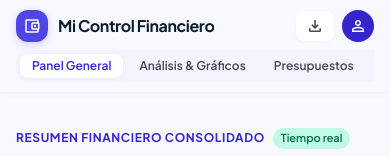
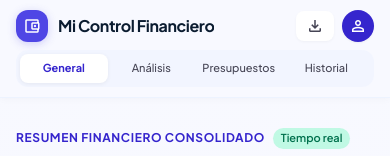
Before and after one commit to CesarJFarias/agenda-de-gastos, a React (Vite) app: page / in a window 390 px wide. Shown: the top 156 px of the page. Built offline with nearby package versions, Linux system fonts and the light colour scheme; no server answers; the database is empty.

Commit message:
fix(mobile-nav): distribuir barra de navegacion en 4 columnas fijas y renombrar a Analisis

```diff
--- a/src/components/dashboard/ExpenseDistribution.jsx
+++ b/src/components/dashboard/ExpenseDistribution.jsx
@@ -16,7 +16,7 @@ export function ExpenseDistribution({ metrics }) {
 
   return (
     <section
-      id="seccion-analisis-graficos"
+      id="seccion-analisis"
       className="scroll-mt-32 sm:scroll-mt-36 flex flex-col p-6 rounded-2xl bg-surface-container-lowest shadow-sm gap-5"
     >
       <div className="flex items-center justify-between">
--- a/src/components/layout/Header.jsx
+++ b/src/components/layout/Header.jsx
@@ -2,10 +2,30 @@ import React, { useState, useEffect } from 'react';
 import { getCurrentMonthYear } from '../../utils/formatters';
 
 const NAV_ITEMS = [
-  { id: 'panel-general', label: 'Panel General', targetId: 'seccion-panel-general' },
-  { id: 'analisis-y-graficos', label: 'Análisis & Gráficos', targetId: 'seccion-analisis-graficos' },
-  { id: 'presupuestos', label: 'Presupuestos', targetId: 'seccion-presupuestos' },
-  { id: 'historial', label: 'Historial', targetId: 'seccion-historial' },
+  {
+    id: 'panel-general',
+    label: 'Panel General',
+    mobileLabel: 'General',
+    targetId: 'seccion-panel-general',
+  },
+  {
+    id: 'analisis',
+    label: 'Análisis',
+    mobileLabel: 'Análisis',
+    targetId: 'seccion-analisis',
+  },
+  {
+    id: 'presupuestos',
+    label: 'Presupuestos',
+    mobileLabel: 'Presupuestos',
+    targetId: 'seccion-presupuestos',
+  },
+  {
+    id: 'historial',
+    label: 'Historial',
+    mobileLabel: 'Historial',
+    targetId: 'seccion-historial',
+  },
 ];
 
 export function Header({ onExportCSV, isCloudActive }) {
@@ -21,7 +41,7 @@ export function Header({ onExportCSV, isCloudActive }) {
     }
   };
 
-  // Observador para actualizar la pestaña activa mientras el usuario hace scroll
+  // Observador para sincronizar la pestaña activa según el scroll del usuario
   useEffect(() => {
     const handleScroll = () => {
       const scrollPosition = window.scrollY + 200;
@@ -118,9 +138,8 @@ export function Header({ onExportCSV, isCloudActive }) {
           </div>
         </div>
 
-        {/* Navigation Tabs (Horizontal Scrollable on Mobile) */}
-        <div className="w-full overflow-x-auto no-scrollbar">
-          <nav className="flex items-center gap-1 p-1 rounded-xl bg-surface-container-low/70 w-max">
+        {/* Navigation Tabs Distribución Óptima Mobile (Grid 4 columnas sin necesidad de deslizar) */}
+        <nav className="grid grid-cols-4 w-full p-1 rounded-xl bg-surface-container-low/70 sm:w-fit sm:flex sm:items-center sm:gap-1">
           {NAV_ITEMS.map((item) => {
             const isActive = activeTab === item.id;
             return (
@@ -128,19 +147,19 @@ export function Header({ onExportCSV, isCloudActive }) {
                 key={item.id}
                 type="button"
                 onClick={() => handleScrollToSection(item.targetId, item.id)}
-                  className={`px-3 py-1 rounded-lg text-xs font-semibold transition-all whitespace-nowrap cursor-pointer ${
+                className={`w-full sm:w-auto px-1 sm:px-3 py-1.5 sm:py-1 rounded-lg text-[11px] sm:text-xs transition-all text-center cursor-pointer truncate ${
                   isActive
-                      ? 'bg-surface-container-lowest text-primary shadow-[0_1px_4px_rgba(0,0,0,0.06)]'
-                      : 'text-on-surface-variant hover:text-on-surface'
+                    ? 'bg-surface-container-lowest text-primary shadow-[0_1px_4px_rgba(0,0,0,0.06)] font-bold'
+                    : 'text-on-surface-variant hover:text-on-surface font-medium'
                 }`}
               >
-                  {item.label}
+                <span className="sm:hidden">{item.mobileLabel}</span>
+                <span className="hidden sm:inline">{item.label}</span>
               </button>
             );
           })}
         </nav>
       </div>
-      </div>
     </header>
   );
 }
```
Also changed, not shown: src/components/dashboard/BudgetSection.jsx (line endings or trailing spaces). Lines whose indentation alone changed are shown as unchanged.
